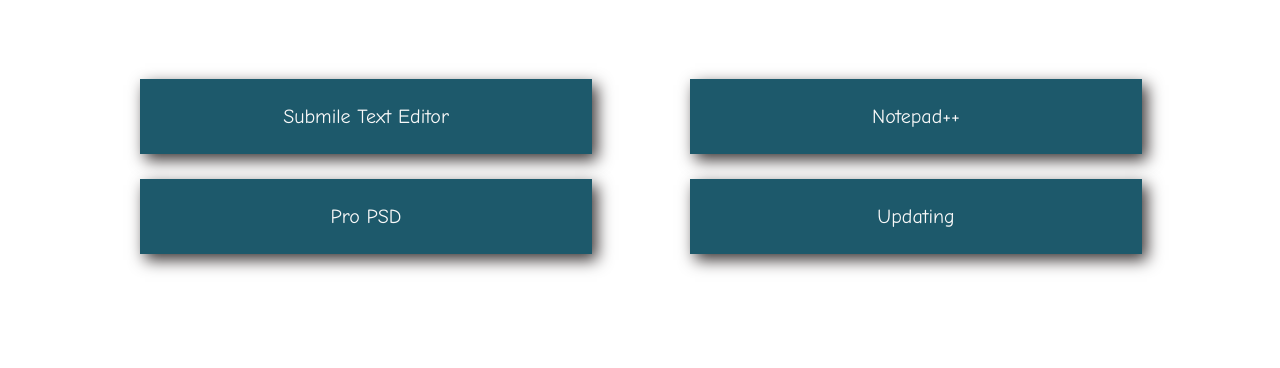
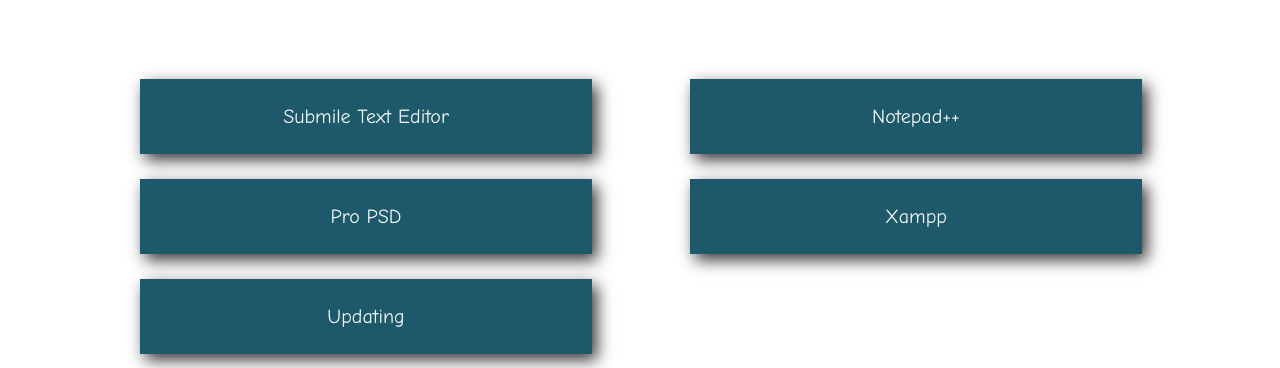
Before and after one commit to csemajedul/Class, a plain HTML site: page Download.html in a window 1280 px wide. Shown: the part 191-559 px from the top of the page. Drawn offline with Linux system fonts and the light colour scheme.

Commit message:
Update Download.html

```diff
--- a/Download.html
+++ b/Download.html
@@ -50,6 +50,12 @@
  					</div>
 
  					<div class="col-1-2">
+ 						<div class="box3">
+ 						 <a href="https://www.apachefriends.org/index.html">Xampp</a>
+ 					    </div>
+ 					</div>
+
+					<div class="col-1-2">
  						<div class="box3">
  						 <a href="#">Updating</a>
  					    </div>
```
